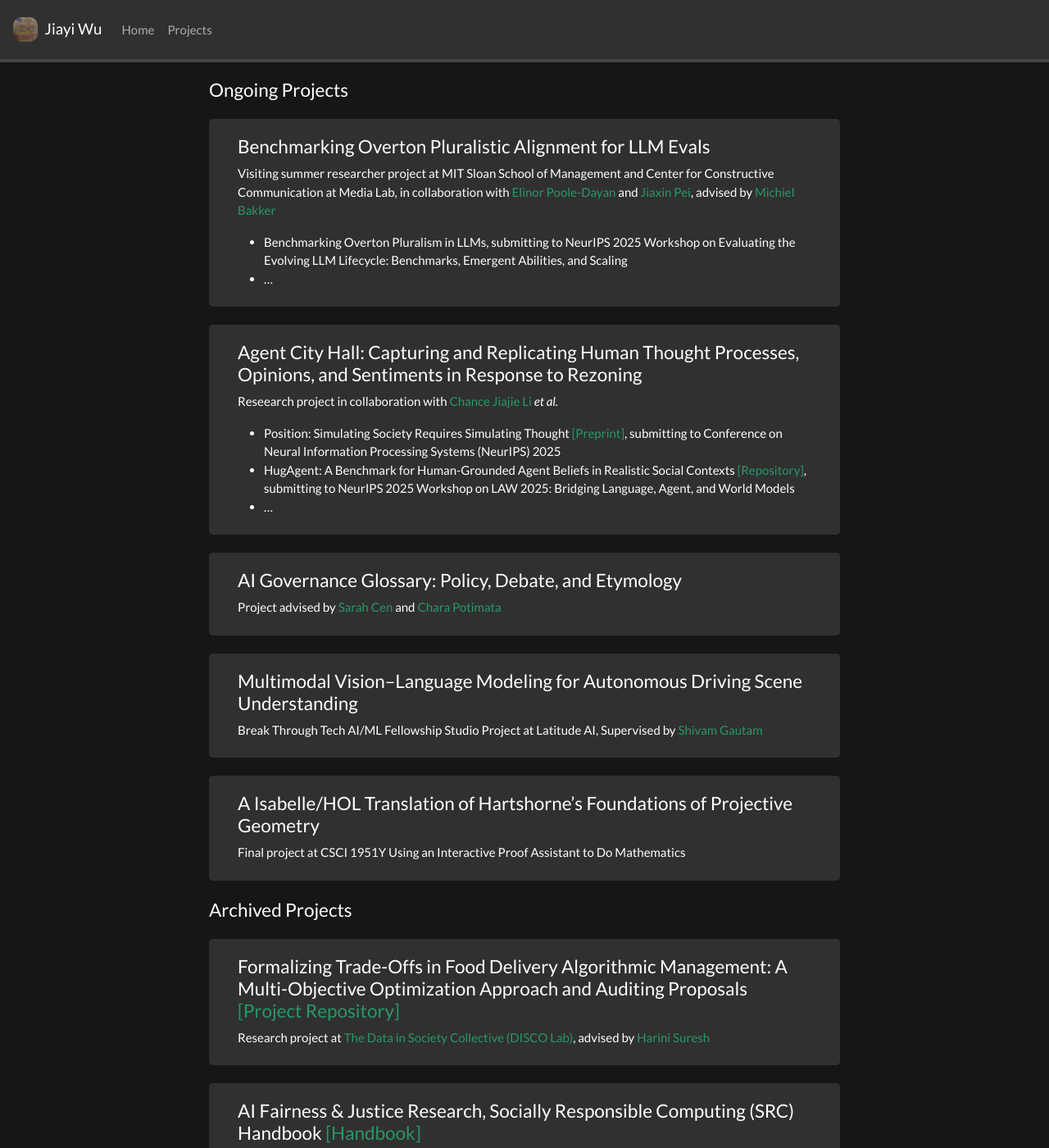
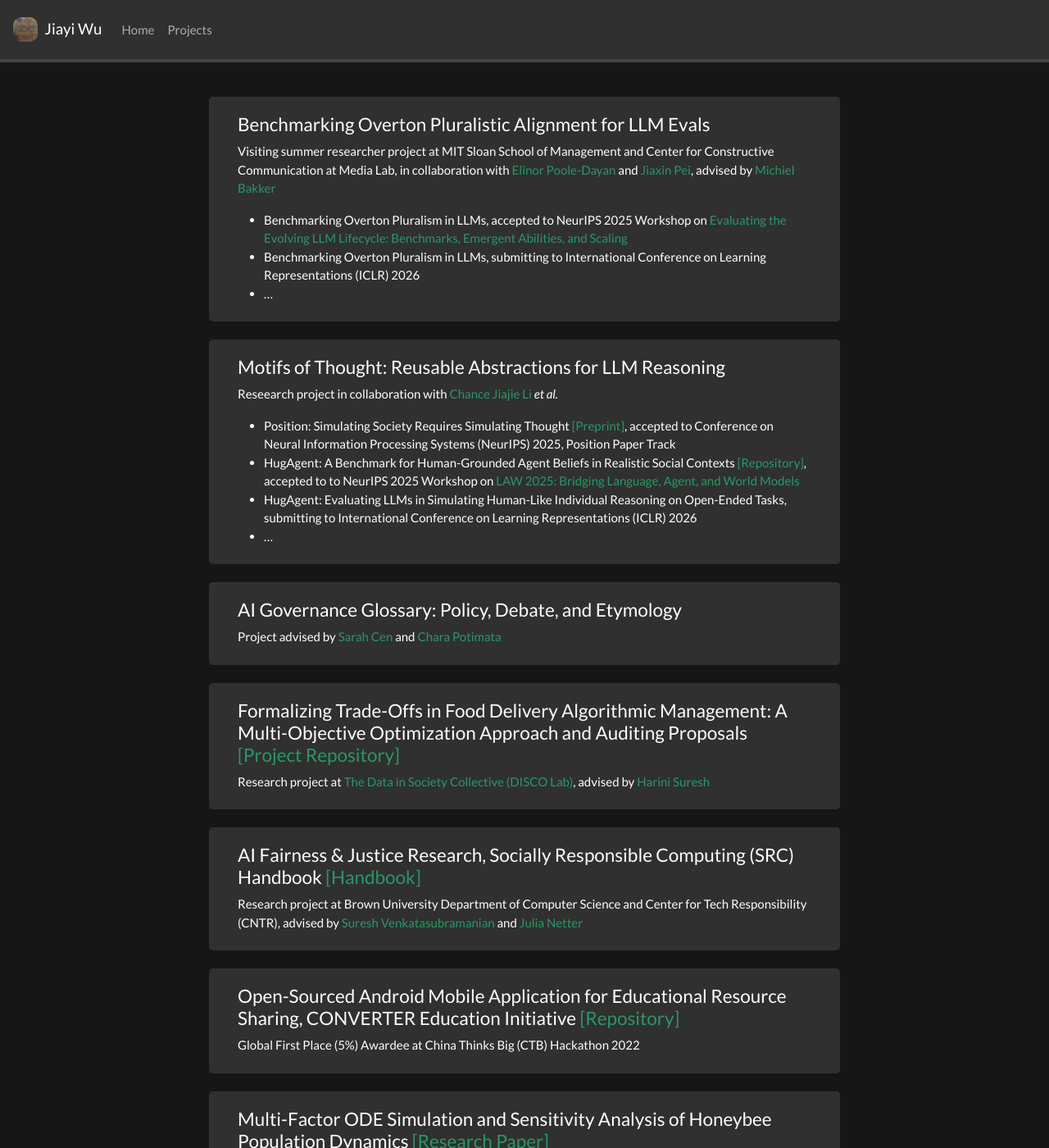
Before and after one commit to jiayiw005/jiayiw005.github.io, a Jekyll site: the page built from _pages/projects.md, in a window 1280 px wide and 1400 px high. Shown: the whole window at 82% size. Built offline with Jekyll 4.4.1, drawn with Linux system fonts in a browser that asks for light colours; nearby versions of some CDN libraries; a style sheet for code colours, icons or effects is not loaded; some of the changed text lies outside the part shown.

Commit message:
paper updates

```diff
--- a/_data/news.yml
+++ b/_data/news.yml
@@ -5,7 +5,7 @@
   headline: "I'm serving as the Collegiate Coalition for AI Policy (CCAP) Representative at Brown AI Safety Team (BAIST) :)"
 
 - date: 1 May, 2025
-  headline: "I will be leading Brown's AI and Robotics Ethics Society (AIRES) as the Club's Co-President next academic year :·)"
+  headline: "I will be leading Brown's AI and Robotics Ethics Society (AIRES) as the Co-President next academic year :·)"
 
 - date: 8 March, 2025
   headline: "I'm directing Brown China Summit's AI Governance Panel, \"Deep Currents: China's AI Strategy And Its Global Ripple Effects\" :-)"
--- a/_pages/projects.md
+++ b/_pages/projects.md
@@ -30,7 +30,6 @@
 }
 </style>
 
-#### Ongoing Projects
 
 <div class="jumbotron">
 <div class="col-md-12 col-sm-12">
@@ -38,18 +37,20 @@
 
 Visiting summer researcher project at MIT Sloan School of Management and Center for Constructive Communication at Media Lab, in collaboration with [Elinor Poole-Dayan](https://elinorp-d.github.io/) and [Jiaxin Pei](https://jiaxin-pei.github.io/), advised by [Michiel Bakker](https://miba.dev/)
 
-- Benchmarking Overton Pluralism in LLMs, submitting to NeurIPS 2025 Workshop on Evaluating the Evolving LLM Lifecycle: Benchmarks, Emergent Abilities, and Scaling
+- Benchmarking Overton Pluralism in LLMs, accepted to NeurIPS 2025 Workshop on [Evaluating the Evolving LLM Lifecycle: Benchmarks, Emergent Abilities, and Scaling](https://sites.google.com/view/llm-eval-workshop/)
+- Benchmarking Overton Pluralism in LLMs, submitting to International Conference on Learning Representations (ICLR) 2026
 - ...
 </div>
 </div>
 
 <div class="jumbotron">
 <div class="col-md-12 col-sm-12">
-<h4>Agent City Hall: Capturing and Replicating Human Thought Processes, Opinions, and Sentiments in Response to Rezoning</h4>
+<h4>Motifs of Thought: Reusable Abstractions for LLM Reasoning</h4>
 Reseearch project in collaboration with [Chance Jiajie Li](https://2023.cjj.li/about) *et al.*
 
-- Position: Simulating Society Requires Simulating Thought [[Preprint]](https://www.arxiv.org/abs/2506.06958), submitting to Conference on Neural Information Processing Systems (NeurIPS) 2025
-- HugAgent: A Benchmark for Human-Grounded Agent Beliefs in Realistic Social Contexts [[Repository]](https://github.com/jajamoa/HugAgent), submitting to NeurIPS 2025 Workshop on LAW 2025: Bridging Language, Agent, and World Models
+- Position: Simulating Society Requires Simulating Thought [[Preprint]](https://www.arxiv.org/abs/2506.06958), accepted to Conference on Neural Information Processing Systems (NeurIPS) 2025, Position Paper Track
+- HugAgent: A Benchmark for Human-Grounded Agent Beliefs in Realistic Social Contexts [[Repository]](https://github.com/jajamoa/HugAgent), accepted to to NeurIPS 2025 Workshop on [LAW 2025: Bridging Language, Agent, and World Models](https://sites.google.com/view/law-2025)
+- HugAgent: Evaluating LLMs in Simulating Human-Like Individual Reasoning on Open-Ended Tasks, submitting to International Conference on Learning Representations (ICLR) 2026
 - ...
 </div>
 </div>
@@ -62,24 +63,6 @@
 </div>
 </div>
 
-<div class="jumbotron">
-<div class="col-md-12 col-sm-12">
-<h4>Multimodal Vision–Language Modeling for Autonomous Driving Scene Understanding</h4>
-
-Break Through Tech AI/ML Fellowship Studio Project at Latitude AI, Supervised by [Shivam Gautam](https://scholar.google.com/citations?user=ZJgIXd0AAAAJ)
-</div>
-</div>
-
-<div class="jumbotron">
-<div class="col-md-12 col-sm-12">
-<h4>A Isabelle/HOL Translation of Hartshorne's Foundations of Projective Geometry</h4>
-
-Final project at CSCI 1951Y Using an Interactive Proof Assistant to Do Mathematics
-</div>
-</div>
-
-
-#### Archived Projects
 
 <div class="jumbotron">
 <div class="col-md-12 col-sm-12">
```
Also changed, not shown: other parts of _pages/projects.md (+0 -2 lines), _pages/home.md (+9 -8 lines), 3 other files.
